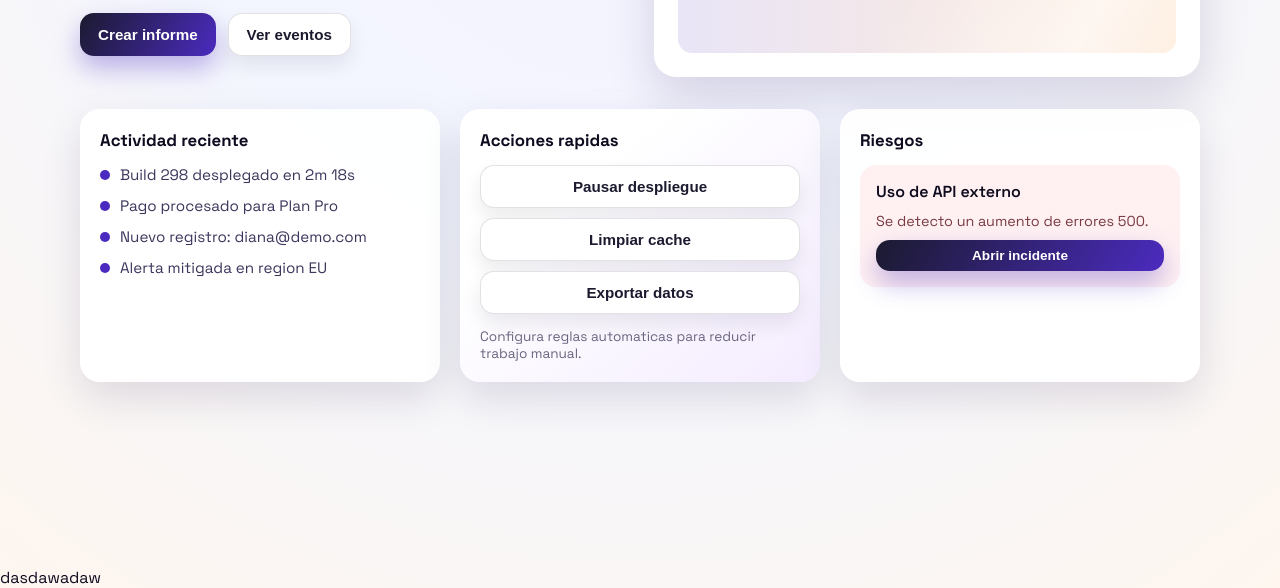
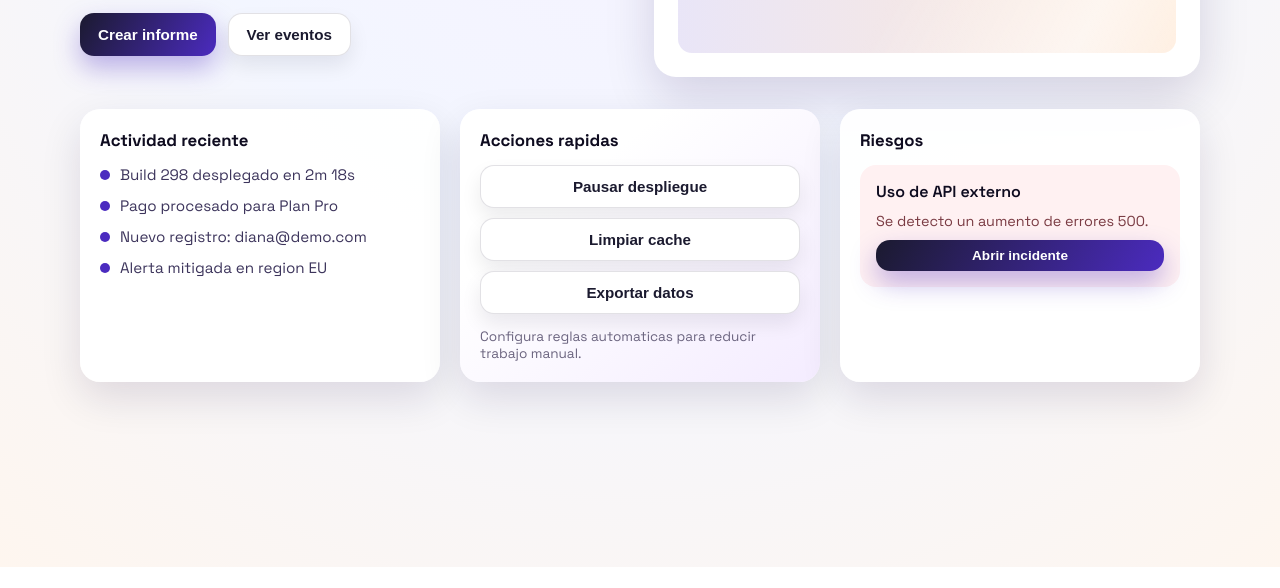
Before and after one commit to carlesserraorvay10-blip/mi-app-vite-1, a plain HTML site: page index.html in a window 1280 px wide. Shown: the part 233-821 px from the top of the page. After the commit the page ends 800 px from the top, so only its background shows below. Drawn offline with Linux system fonts and the light colour scheme.

Commit message:
deploy: 05fb520636fec3db3083bfeb055a715512c06376

```diff
--- a/index.html
+++ b/index.html
@@ -10,6 +10,5 @@
   </head>
   <body>
     <div id="app"></div>
-    dasdawadaw
   </body>
 </html>
```
